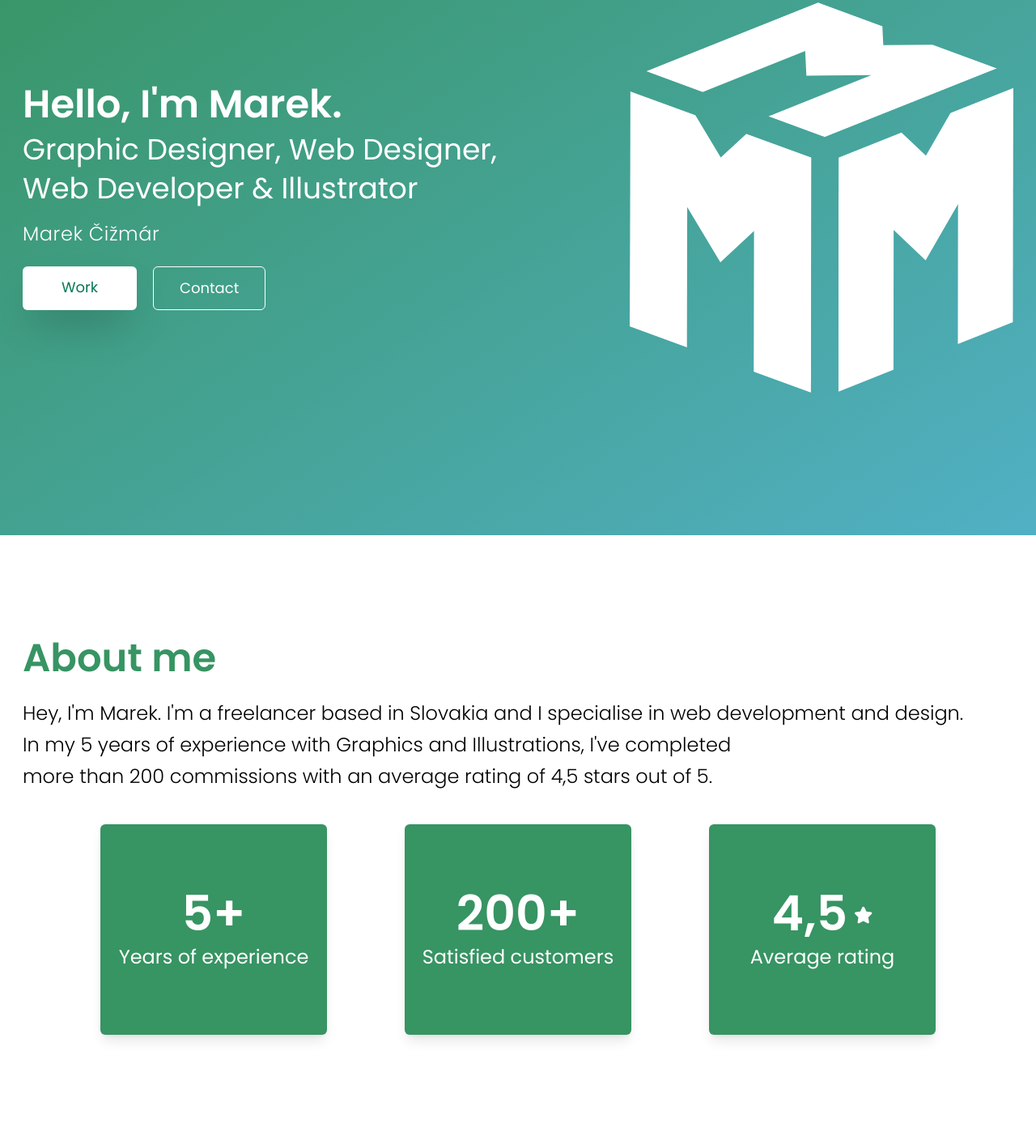
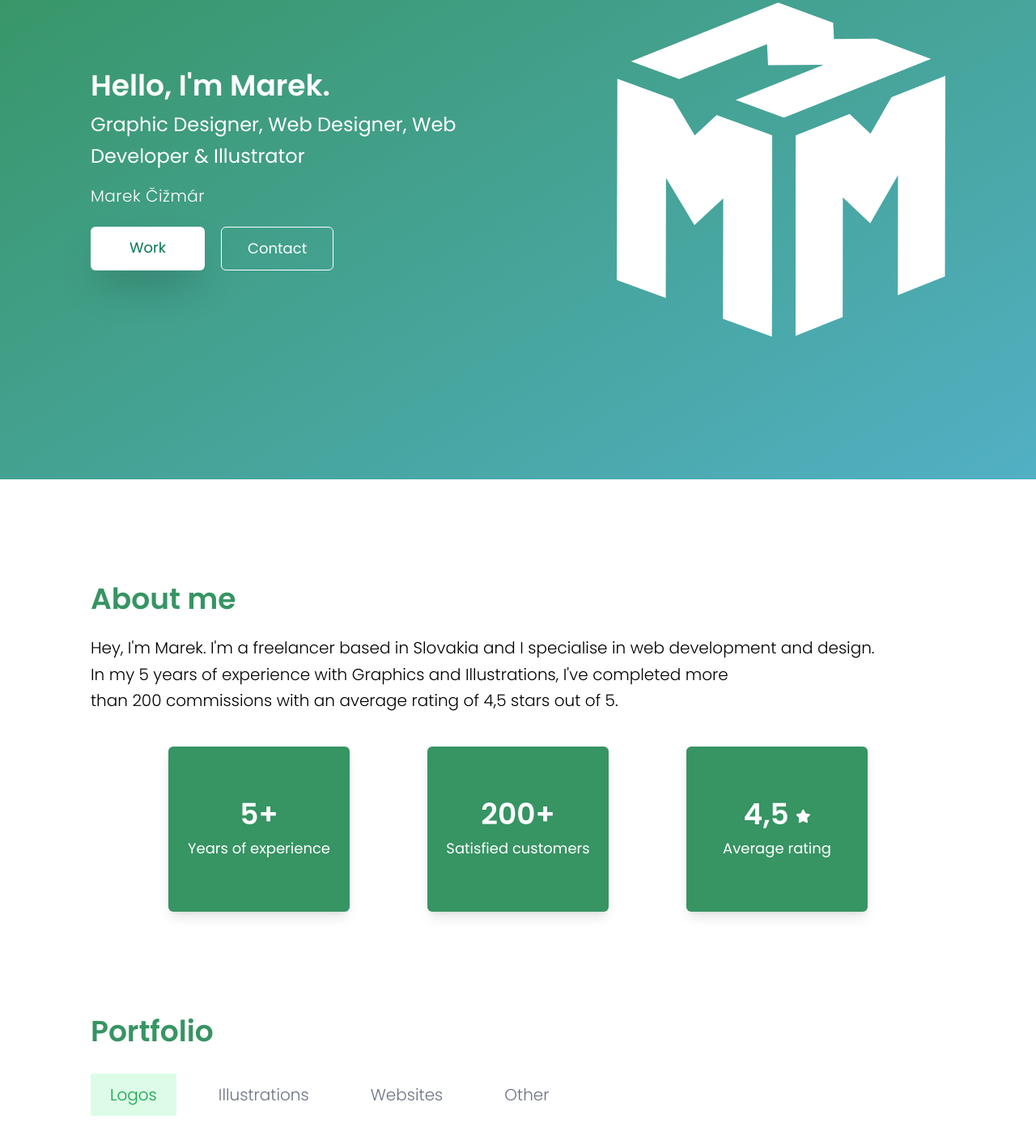
Before and after one commit to marekcizmar/MarekCizmar_Porfolio, a website: page index.html in a window 1280 px wide. Shown: the part 173-1576 px from the top of the page at 81% size. Drawn offline with nearby package versions, Linux system fonts and the light colour scheme.

Commit message:
Spacing changes - font size, padding & margin

```diff
--- a/index.html
+++ b/index.html
@@ -18,7 +18,7 @@
     <!--Navbar-->
     <header id="home" class="bg-emerald-700 transition-all ease-out duration-500 relative">
         <nav class="absolute bg-emerald-700 w-full">
-            <div id="mainNav" class="container mx-auto flex items-center justify-between py-5 px-5 md:px-20 lg:px-28 xl:px-7 2xl:px-20 ">
+            <div id="mainNav" class="container mx-auto flex items-center justify-between py-5 px-5 md:px-20 lg:px-28 2xl:px-20 ">
                 <img src="img/white_logo.svg" alt="Logo" class="w-8 h-auto">
                 <button id="hamburger" class="inline-block lg:hidden text-white hover:text-emerald-100">
                     <i class="fa-solid fa-bars fa-xl"></i>
@@ -48,12 +48,12 @@
     <main>
         <!--Home-->
         <section class="bg-gradient-to-br from-gradient1 to-gradient2 text-white">
-            <div class="container mx-auto px-5 md:px-20 lg:px-28 xl:px-7 2xl:px-20 py-16 md:py-44">
+            <div class="container mx-auto px-5 md:px-20 lg:px-28 2xl:px-20 py-16 md:py-44">
                 <div class="grid grid-cols-1 lg:grid-cols-2 gap-10 mt-20 lg:mt-0">
-                    <div class="mx-auto md:-mx-0 my-auto text-center lg:text-left">
-                        <h1 class="font-semibold text-3xl sm:text-4xl lg:text-3xl xl:text-5xl">Hello, I'm Marek.</h1>
-                        <h1 class="text-xl sm:text-2xl lg:text-xl xl:text-4xl leading-normal xl:leading-extra-loose mt-1 md:mt-2">Graphic Designer, Web Designer, Web Developer & Illustrator</h1>
-                        <h1 class="font-light text-lg sm:text-xl lg:text-lg xl:text-2xl mt-3 md:mt-4 tracking-wide">Marek Čižmár</h1>
+                    <div class="mx-auto my-auto text-center lg:text-left">
+                        <h1 class="font-semibold text-3xl sm:text-4xl lg:text-3xl xl:text-4xl">Hello, I'm Marek.</h1>
+                        <h1 class="text-xl sm:text-2xl lg:text-xl xl:text-2xl leading-normal xl:leading-relaxed mt-1 md:mt-2">Graphic Designer, Web Designer, Web Developer & Illustrator</h1>
+                        <h1 class="font-light text-lg sm:text-xl lg:text-lg xl:text-xl mt-3 md:mt-4 tracking-wide">Marek Čižmár</h1>
                         <div class="mx-auto">
                             <div class="text-lg sm:text-xl md:text-2xl lg:text-lg flex justify-center lg:justify-start mt-4 md:mt-6">
                                 <a href="#portfolio" class="px-9 sm:px-14 lg:px-12 py-3 mr-5 bg-white rounded-md text-emerald-700 ease-in-out duration-300 hover:bg-emerald-100 hover:text-emerald-900 scroll shadow-2xl">Work</a>
@@ -70,30 +70,30 @@
 
         <!--About me-->
         <section class="pt-16 lg:pt-32" id="about">
-            <div class="container mx-auto px-10 md:px-20 lg:px-28 xl:px-7 2xl:px-20">
-                <h1 class="font-semibold text-3xl sm:text-4xl lg:text-3xl xl:text-5xl text-greenText text-center lg:text-left">About me</h1>
-                <p class="font-light text-sm sm:text-base md:text-xl lg:text-lg xl:text-2xl mt-4 md:mt-6 lg:mt-3 xl:mt-6 xl:leading-relaxed text-center lg:text-left">Hey, I'm Marek. I'm a freelancer based in Slovakia and I specialise in web development and design.</p>
-                <p class="font-light text-sm sm:text-base md:text-xl lg:text-lg xl:text-2xl lg:w-3/4 xl:leading-relaxed text-center lg:text-left">In my 5 years of experience with Graphics and Illustrations, I've completed more than 200 commissions with an average rating of 4,5 stars out of 5.</p>
+            <div class="container mx-auto px-10 md:px-20 lg:px-28 2xl:px-20">
+                <h1 class="font-semibold text-3xl sm:text-4xl lg:text-3xl xl:text-4xl text-greenText text-center lg:text-left">About me</h1>
+                <p class="font-light text-sm sm:text-base md:text-xl lg:text-lg xl:text-xl mt-4 md:mt-6 lg:mt-3 xl:mt-6 xl:leading-relaxed text-center lg:text-left">Hey, I'm Marek. I'm a freelancer based in Slovakia and I specialise in web development and design.</p>
+                <p class="font-light text-sm sm:text-base md:text-xl lg:text-lg xl:text-xl lg:w-3/4 xl:leading-relaxed text-center lg:text-left">In my 5 years of experience with Graphics and Illustrations, I've completed more than 200 commissions with an average rating of 4,5 stars out of 5.</p>
                 <div class="mt-10 grid grid-cols-1 lg:grid-cols-3 gap-6 md:gap-10 xl:gap-24 text-white px-6 base:px-12 sm:px-36 lg:px-7 xl:px-24">
 
-                    <div class="bg-greenText rounded-md shadow-lg text-center py-14 xl:py-20" data-aos="zoom-in" data-aos-delay="200">
-                        <h1 class="font-semibold text-2xl sm:text-3xl md:text-5xl lg:text-4xl xl:text-6xl">5+</h1>
-                        <h2 class="font-regular text-sm sm:text-base md:text-xl lg:text-lg xl:text-2xl mt-2">Years of experience</h2>
+                    <div class="bg-greenText rounded-md shadow-lg text-center py-14 xl:py-16" data-aos="zoom-in" data-aos-delay="200">
+                        <h1 class="font-semibold text-2xl sm:text-3xl md:text-5xl lg:text-4xl">5+</h1>
+                        <h2 class="font-regular text-sm sm:text-base md:text-xl lg:text-lg mt-2">Years of experience</h2>
                     </div>
 
-                    <div class="bg-greenText rounded-md shadow-lg text-center py-14 xl:py-20" data-aos="zoom-in" data-aos-delay="400">
-                        <h1 class="font-semibold text-2xl sm:text-3xl md:text-5xl lg:text-4xl xl:text-6xl">200+</h1>
-                        <h2 class="font-regular text-sm sm:text-base md:text-xl lg:text-lg xl:text-2xl mt-2">Satisfied customers</h2>
+                    <div class="bg-greenText rounded-md shadow-lg text-center py-14 xl:py-16" data-aos="zoom-in" data-aos-delay="400">
+                        <h1 class="font-semibold text-2xl sm:text-3xl md:text-5xl lg:text-4xl">200+</h1>
+                        <h2 class="font-regular text-sm sm:text-base md:text-xl lg:text-lg mt-2">Satisfied customers</h2>
                     </div>
 
-                    <div class="bg-greenText rounded-md shadow-lg text-center py-14 xl:py-20" data-aos="zoom-in" data-aos-delay="600">
+                    <div class="bg-greenText rounded-md shadow-lg text-center py-14 xl:py-16" data-aos="zoom-in" data-aos-delay="600">
                         <div class="flex justify-center text-white">
-                            <h1 class="font-semibold text-2xl sm:text-3xl md:text-5xl lg:text-4xl xl:text-6xl">4,5</h1>
+                            <h1 class="font-semibold text-2xl sm:text-3xl md:text-5xl lg:text-4xl">4,5</h1>
                             <svg xmlns="http://www.w3.org/2000/svg" viewBox="0 0 576 512" class="fill-current w-1/12 ml-2 mt-1">
                                 <path d="M381.2 150.3L524.9 171.5C536.8 173.2 546.8 181.6 550.6 193.1C554.4 204.7 551.3 217.3 542.7 225.9L438.5 328.1L463.1 474.7C465.1 486.7 460.2 498.9 450.2 506C440.3 513.1 427.2 514 416.5 508.3L288.1 439.8L159.8 508.3C149 514 135.9 513.1 126 506C116.1 498.9 111.1 486.7 113.2 474.7L137.8 328.1L33.58 225.9C24.97 217.3 21.91 204.7 25.69 193.1C29.46 181.6 39.43 173.2 51.42 171.5L195 150.3L259.4 17.97C264.7 6.954 275.9-.0391 288.1-.0391C300.4-.0391 311.6 6.954 316.9 17.97L381.2 150.3z"/>
                             </svg>
                         </div>
-                        <h2 class="font-regular text-sm sm:text-base md:text-xl lg:text-lg xl:text-2xl mt-2">Average rating</h2>
+                        <h2 class="font-regular text-sm sm:text-base md:text-xl lg:text-lg mt-2">Average rating</h2>
                     </div>
 
                 </div>
@@ -102,9 +102,9 @@
 
         <!--Portfolio-->
         <section class="pt-16 lg:mt-16 lg:pt-16" id="portfolio">
-            <div class="container mx-auto px-10 md:px-20 lg:px-28 xl:px-7 2xl:px-20">
-                <h1 class="font-semibold text-3xl sm:text-4xl lg:text-3xl xl:text-5xl text-greenText text-center lg:text-left">Portfolio</h1>
-                <ul class="flex flex-col md:flex-row md:justify-center lg:justify-start text-gray-500 font-light text-lg sm:text-xl lg:text-lg xl:text-2xl mt-8 text-center ease-in-out md:space-x-10 space-y-1 md:space-y-0">
+            <div class="container mx-auto px-10 md:px-20 lg:px-28 2xl:px-20">
+                <h1 class="font-semibold text-3xl sm:text-4xl lg:text-3xl xl:text-4xl text-greenText text-center lg:text-left">Portfolio</h1>
+                <ul class="flex flex-col md:flex-row md:justify-center lg:justify-start text-gray-500 font-light text-lg sm:text-xl lg:text-lg xl:text-xl mt-8 text-center ease-in-out md:space-x-10 xl:space-x-7 space-y-1 md:space-y-0">
                     <li class="tabs_toggle is-active">Logos</li>
                     <li class="tabs_toggle">Illustrations</li>
                     <li class="tabs_toggle">Websites</li>
@@ -115,7 +115,7 @@
 
         <!--Showcase-->
         <section class="mt-12">
-            <div class="container mx-auto px-10 md:px-20 xl:px-7 2xl:px-20">
+            <div class="container mx-auto px-10 md:px-20 lg:px-28 2xl:px-20">
                 <!--Logos-->
                 <div id="logos" class="tabs_content is-active">
                     <a href="./img/Portfolio/Logos/ecoboost.jpg" class="bg-emerald-500" target="_blank" data-aos="zoom-in" data-aos-delay="200"><img src="./img/Portfolio/Logos/ecoboost.jpg" alt="Ecoboost logo" class="work"></a>
@@ -154,17 +154,17 @@
 
                 <!--Button-->
                 <div class="block text-center mt-12">
-                    <a href="./portfolio.html" class="px-9 sm:px-14 lg:px-12 py-3 bg-greenText rounded-md text-lg sm:text-xl md:text-2xl lg:text-lg text-white shadow-xl ease-in-out duration-300 hover:bg-emerald-700 inline-block" target="_blank">View more</a>
+                    <a href="./portfolio.html" class="px-9 sm:px-14 lg:px-8 py-3 bg-greenText rounded-md text-lg sm:text-xl md:text-2xl lg:text-lg text-white shadow-xl ease-in-out duration-300 hover:bg-emerald-700 inline-block" target="_blank">View more</a>
                 </div>
             </div>
         </section>
 
         <!--Contact-->
         <section class="mt-16 lg:mt-32" id="contact">
-            <div class="container mx-auto px-10 md:px-20 xl:px-7 2xl:px-20">
-                <h1 class="font-semibold text-3xl sm:text-4xl lg:text-3xl xl:text-5xl text-greenText text-center">Get in touch!</h1>
-                <p class="font-light text-sm sm:text-base md:text-xl lg:text-lg xl:text-2xl mt-4 md:mt-6 xl:leading-relaxed text-center">Feel free to contact me for a quote, help or anything else.</p>
-                <p class="font-light text-sm sm:text-base md:text-xl lg:text-lg xl:text-2xl xl:leading-relaxed text-center">Fill out the form or copy my discord : <span class="text-greenText">Marek#3059</span></p>
+            <div class="container mx-auto px-10 md:px-20 2xl:px-20">
+                <h1 class="font-semibold text-3xl sm:text-4xl lg:text-3xl xl:text-4xl text-greenText text-center">Get in touch!</h1>
+                <p class="font-light text-sm sm:text-base md:text-xl lg:text-lg xl:text-xl mt-4 md:mt-6 xl:leading-relaxed text-center">Feel free to contact me for a quote, help or anything else.</p>
+                <p class="font-light text-sm sm:text-base md:text-xl lg:text-lg xl:text-xl xl:leading-relaxed text-center">Fill out the form or copy my discord : <span class="text-greenText">Marek#3059</span></p>
                 <!--Form-->
                 <div class="mt-8 base:mt-12 px-3 md:px-10 lg:px-40 xl:px-80 text-sm sm:text-base md:text-xl lg:text-lg text-greenText font-light">
                     <form action="https://formsubmit.co/majkycreed@gmail.com" method="POST">
@@ -196,7 +196,7 @@
     </main>
 
     <footer class="bg-emerald-700 mt-12">
-        <div class="container mx-auto px-5 md:px-20 lg:px-28 xl:px-7 2xl:px-20 py-5">
+        <div class="container mx-auto px-5 md:px-20 lg:px-28 2xl:px-20 py-5">
             <div class="flex justify-center base:justify-between text-base xl:text-lg text-white font-light">
                 <div class="">
                    <h1>&copy; Marek Čižmár</h1>
```
Also changed, not shown: dist/output.css.
